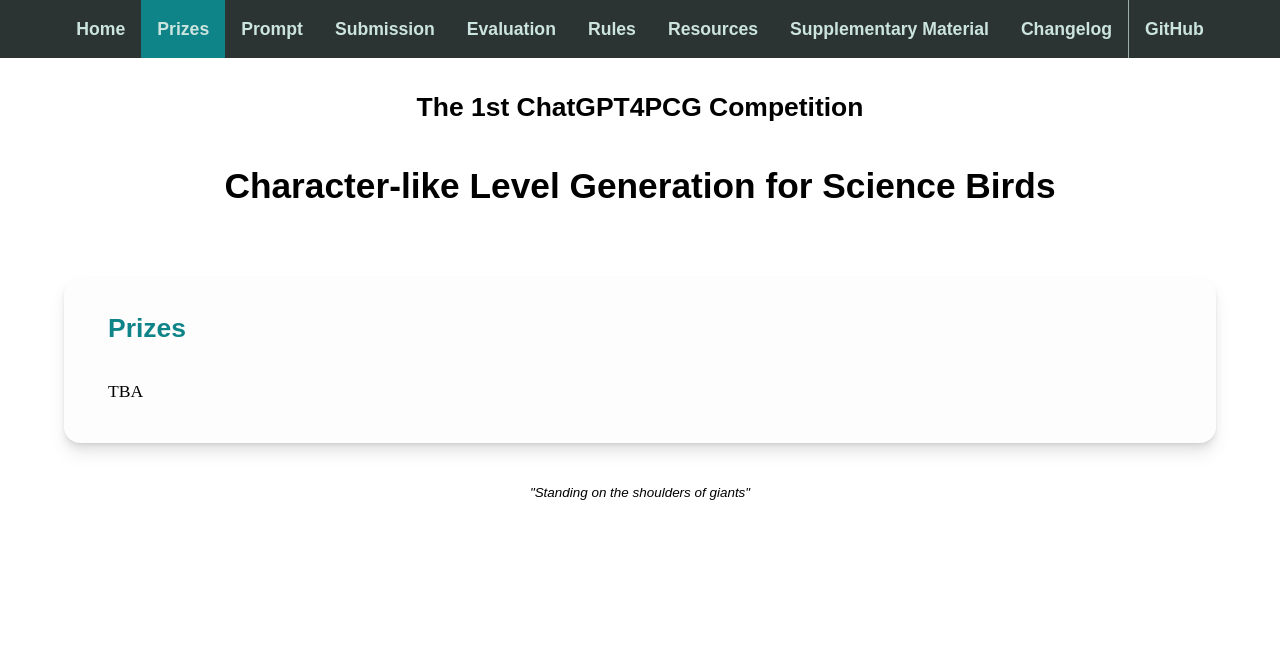
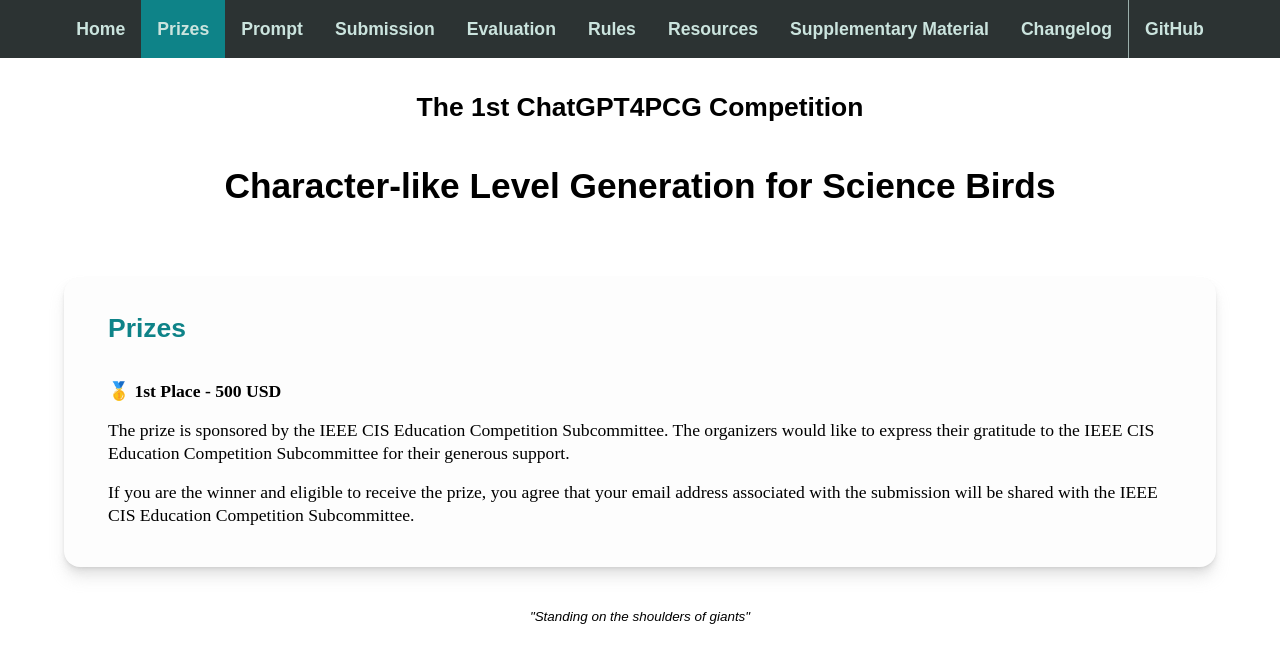
Before and after one commit to chatgpt4pcg/chatgpt4pcg.github.io, a Next.js app: page /prizes in a window 1280 px wide. Shown: the top 662 px of the page. Built offline with nearby package versions, Linux system fonts and the light colour scheme.

Commit message:
content: update info about prizes

```diff
--- a/pages/index.tsx
+++ b/pages/index.tsx
@@ -25,9 +25,12 @@
 				</PageHeader>
 				<AlertBox header='Announcement'>
 					<Paragraph>
-						<strong>Latest update: May 23, 2023</strong>
+						<strong>Latest update: June 16, 2023</strong>
 					</Paragraph>
 					<ul>
+						<li>
+							<Link href='/prizes'>Prizes</Link> information has been updated.
+						</li>
 						<li>
 							<Link href='/changelog'>Changelog</Link> has been added to the
 							website. Please visit it to see the latest updates.
--- a/pages/prizes.tsx
+++ b/pages/prizes.tsx
@@ -17,7 +17,20 @@
 				</PageHeader>
 				<Section>
 					<SectionHeader>Prizes</SectionHeader>
-					<Paragraph>TBA</Paragraph>
+					<Paragraph>
+						🥇 <strong>1st Place - 500 USD</strong>
+					</Paragraph>
+					<Paragraph>
+						The prize is sponsored by the IEEE CIS Education Competition
+						Subcommittee. The organizers would like to express their gratitude
+						to the IEEE CIS Education Competition Subcommittee for their
+						generous support.
+					</Paragraph>
+					<Paragraph>
+						If you are the winner and eligible to receive the prize, you agree
+						that your email address associated with the submission will be
+						shared with the IEEE CIS Education Competition Subcommittee.
+					</Paragraph>
 				</Section>
 			</PageLayout>
 		</>
```
Also changed, not shown: pages/changelog.tsx (+8 -0 lines).
